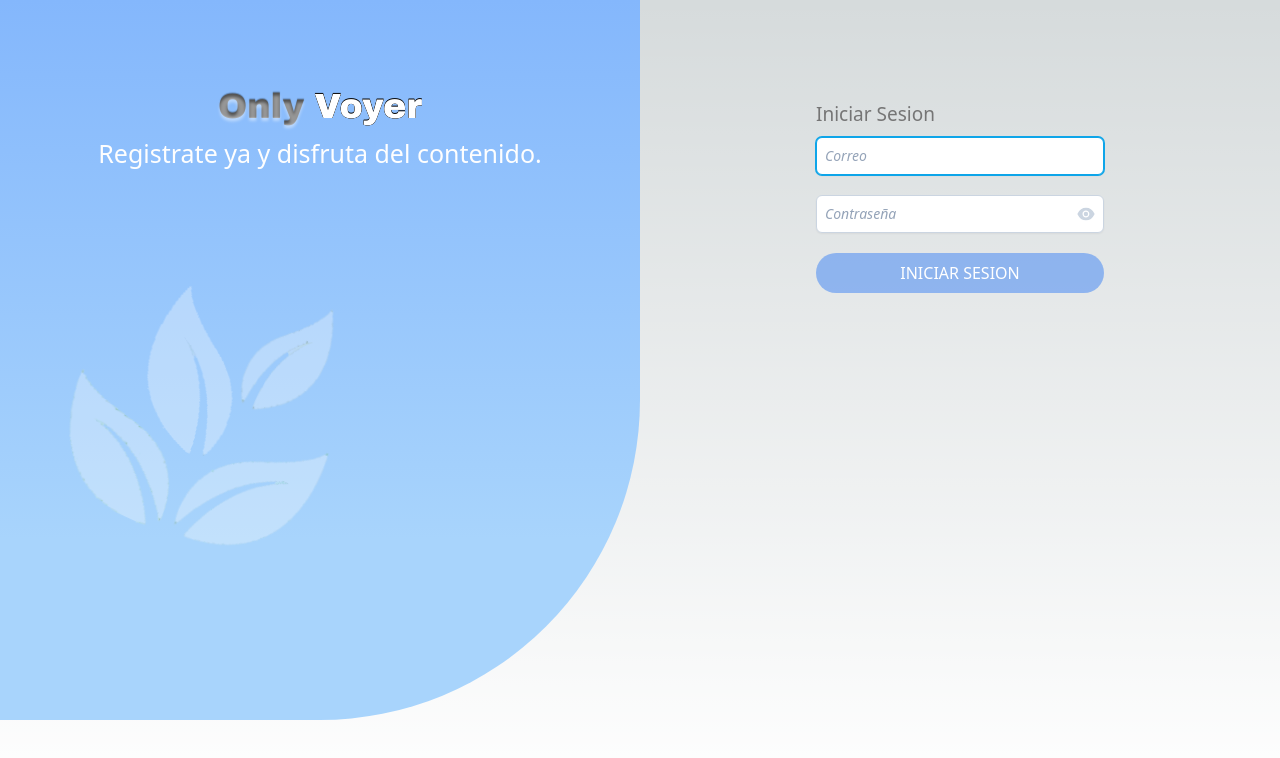
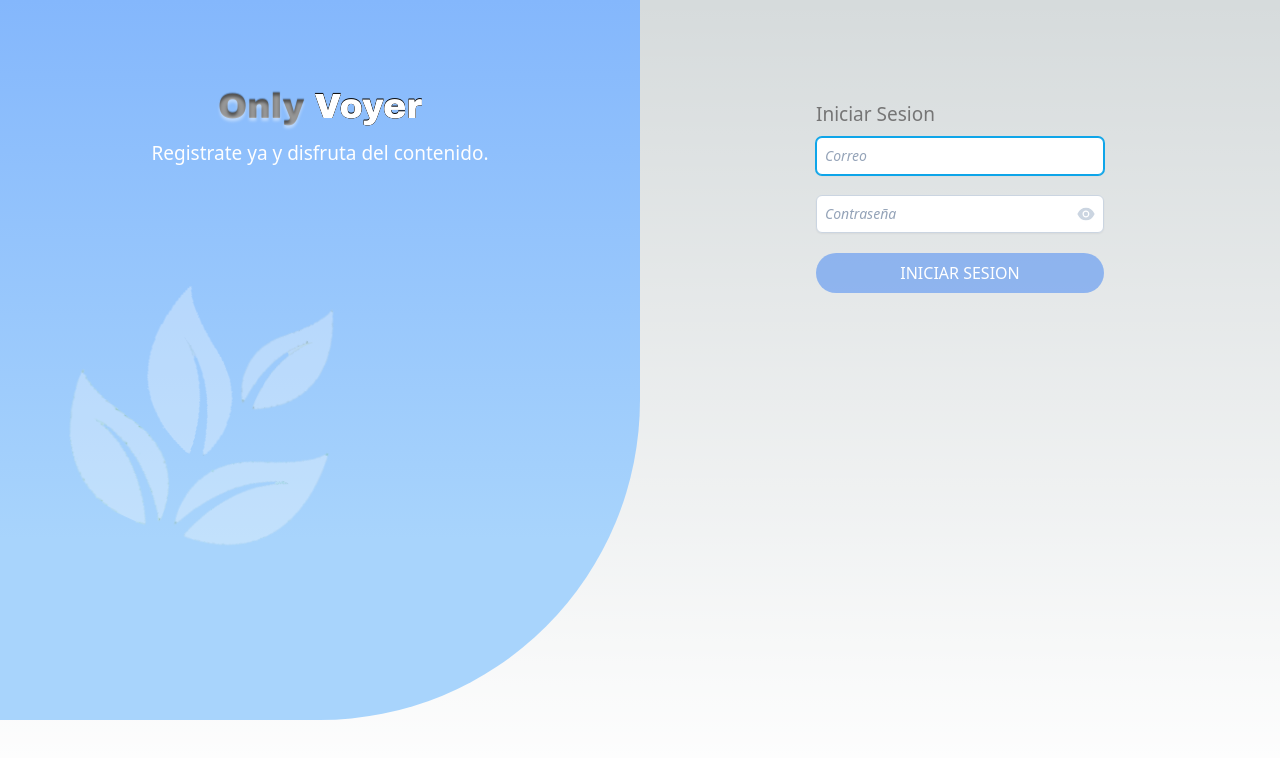
Before and after one commit to miguelortis/social_network_app, a Next.js app: page /login in a window 1280 px wide. Shown: the top 758 px of the page. Built offline with nearby package versions, Linux system fonts and the light colour scheme.

Commit message:
minor change

```diff
--- a/app/login/page.jsx
+++ b/app/login/page.jsx
@@ -19,9 +19,9 @@ export default function Login() {
                 <span className="title2">Voyer</span>
               </div>
               <div style={{ display: "flex", justifyContent: "center" }}>
-                <h2 className="subtitle">
+                <span className="subtitle">
                   Registrate ya y disfruta del contenido.
-                </h2>
+                </span>
               </div>
             </div>
             <div className="c-img">
--- a/app/login/styles/page.css
+++ b/app/login/styles/page.css
@@ -39,7 +39,7 @@
 
 .subtitle {
   color: #fefefe;
-  font-size: 25px;
+  font-size: 19px;
   line-height: 40px;
   margin-bottom: 31px;
   padding: 0 20px;
```
